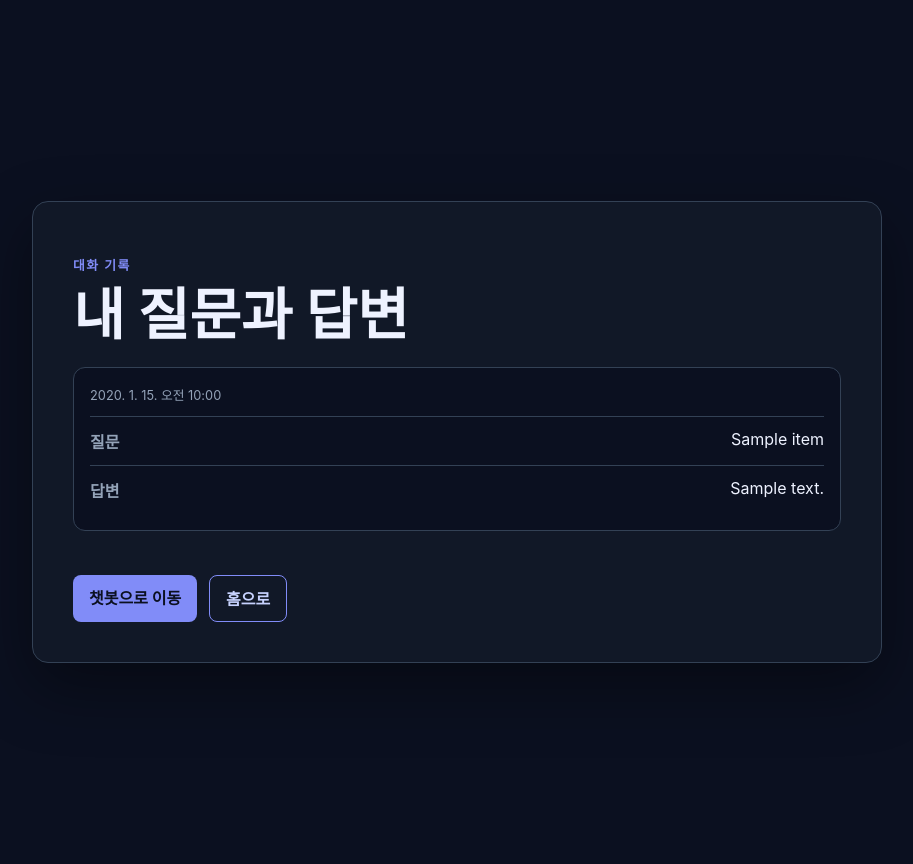
After one commit to CodysseyBMB/codyssey_term_project, a FastAPI app: template app/templates/history.html in a window 1280 px wide. The commit adds this page. Shown: the whole page, without its empty margins (183-1096 px from the left). Run offline with FastAPI, Linux system fonts and the light colour scheme; the template is opened without the code that fills it: most values are stand-ins (such as "Sample title", 1, 10 or a date in 2020); parts of the project's set-up code (start-up, migrations or seed data) failed here and were passed over.

Commit message:
ui: 대화 기록 화면과 탐색 링크 추가 (issue #8)

```diff
--- a/app/static/css/app.css
+++ b/app/static/css/app.css
@@ -34,3 +34,15 @@ textarea { padding: .6rem .75rem; border-radius: .5rem; border: 1px solid #33415
 .chat-message { margin: 0; padding: .6rem .85rem; border-radius: .6rem; white-space: pre-wrap; word-break: break-word; }
 .chat-message--user { justify-self: end; background: #818cf8; color: #0b1020; }
 .chat-message--assistant { justify-self: start; background: #1f2937; border: 1px solid #334155; }
+
+/* /history 화면 전용 스타일 */
+.history-card { width: min(48rem, 100%); }
+.history-list { display: grid; gap: 1rem; margin: 1.5rem 0 0; padding: 0; list-style: none; }
+.history-item { padding: 1rem; border: 1px solid #334155; border-radius: .75rem; background: #0b1020; }
+.history-item time { color: #94a3b8; font-size: .8rem; }
+.history-messages { margin: .75rem 0 0; }
+.history-messages div { align-items: flex-start; }
+.history-messages dt { flex: 0 0 2.5rem; font-weight: 700; }
+.history-messages dd { white-space: pre-wrap; overflow-wrap: anywhere; }
+.empty-state { margin: 1.5rem 0; padding: 1rem; border: 1px dashed #334155; border-radius: .75rem; color: #94a3b8; text-align: center; }
+.pagination { display: flex; justify-content: space-between; gap: .75rem; margin-top: 1.25rem; }
--- /dev/null
+++ b/app/static/js/history.js
@@ -0,0 +1,11 @@
+document.querySelectorAll("[data-local-time]").forEach((element) => {
+  const date = new Date(element.dateTime);
+  if (Number.isNaN(date.getTime())) {
+    return;
+  }
+
+  element.textContent = new Intl.DateTimeFormat("ko-KR", {
+    dateStyle: "medium",
+    timeStyle: "short",
+  }).format(date);
+});
--- a/app/templates/chat.html
+++ b/app/templates/chat.html
@@ -38,7 +38,10 @@
           <button id="chat-submit" type="submit">전송</button>
         </form>
 
-        <p class="auth-guide"><a href="/">홈으로</a></p>
+        <nav class="auth-actions" aria-label="주요 메뉴">
+          <a class="button secondary" href="/history">대화 기록</a>
+          <a class="button secondary" href="/">홈으로</a>
+        </nav>
       </section>
     </main>
     <script src="{{ url_for('static', path='/js/chat.js') }}"></script>
--- /dev/null
+++ b/app/templates/history.html
@@ -0,0 +1,56 @@
+<!doctype html>
+<html lang="ko">
+  <head>
+    <meta charset="utf-8">
+    <meta name="viewport" content="width=device-width, initial-scale=1">
+    <title>대화 기록 · AI Chatbot</title>
+    <link rel="stylesheet" href="{{ url_for('static', path='/css/app.css') }}">
+  </head>
+  <body>
+    <main class="container">
+      <section class="status-card history-card">
+        <p class="eyebrow">대화 기록</p>
+        <h1>내 질문과 답변</h1>
+
+        {% if history.items %}
+          <ol class="history-list" start="{{ history.offset + 1 }}">
+            {% for item in history.items %}
+              <li class="history-item">
+                <time datetime="{{ item.created_at.isoformat() }}" data-local-time>
+                  {{ item.created_at.isoformat() }}
+                </time>
+                <dl class="history-messages">
+                  <div>
+                    <dt>질문</dt>
+                    <dd>{{ item.question }}</dd>
+                  </div>
+                  <div>
+                    <dt>답변</dt>
+                    <dd>{{ item.answer }}</dd>
+                  </div>
+                </dl>
+              </li>
+            {% endfor %}
+          </ol>
+        {% else %}
+          <p class="empty-state">아직 저장된 대화가 없습니다.</p>
+        {% endif %}
+
+        <nav class="pagination" aria-label="대화 기록 페이지">
+          {% if history.offset > 0 %}
+            <a class="button secondary" href="/history?limit={{ history.limit }}&offset={{ previous_offset }}">이전</a>
+          {% endif %}
+          {% if history.has_more %}
+            <a class="button secondary" href="/history?limit={{ history.limit }}&offset={{ next_offset }}">다음</a>
+          {% endif %}
+        </nav>
+
+        <nav class="auth-actions" aria-label="주요 메뉴">
+          <a class="button" href="/chat">챗봇으로 이동</a>
+          <a class="button secondary" href="/">홈으로</a>
+        </nav>
+      </section>
+    </main>
+    <script src="{{ url_for('static', path='/js/history.js') }}"></script>
+  </body>
+</html>
--- a/app/templates/index.html
+++ b/app/templates/index.html
@@ -17,6 +17,7 @@
           <p>로그인 상태입니다.</p>
           <nav class="auth-actions" aria-label="챗봇 메뉴">
             <a class="button" href="/chat">챗봇으로 이동</a>
+            <a class="button secondary" href="/history">대화 기록</a>
           </nav>
           <form class="auth-actions" method="post" action="/auth/logout">
             <input type="hidden" name="csrf_token" value="{{ csrf_token }}">
```
